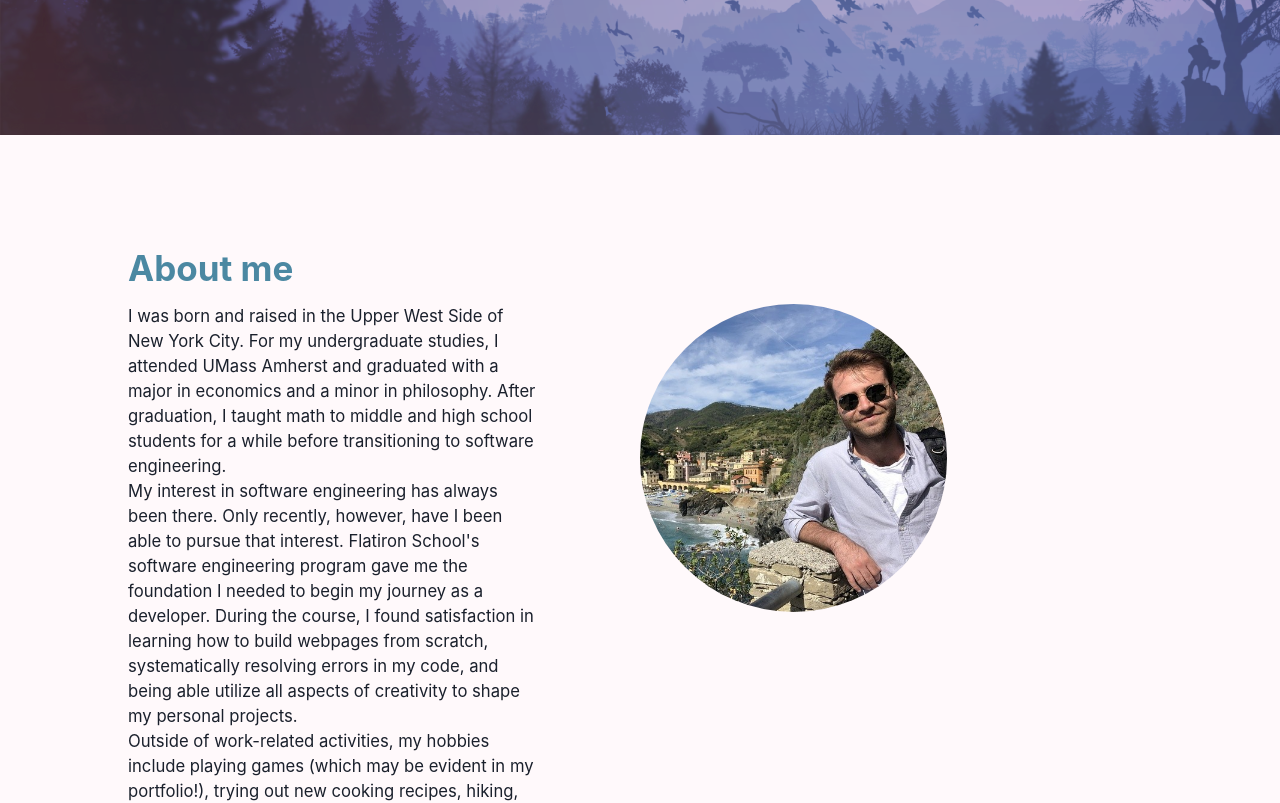
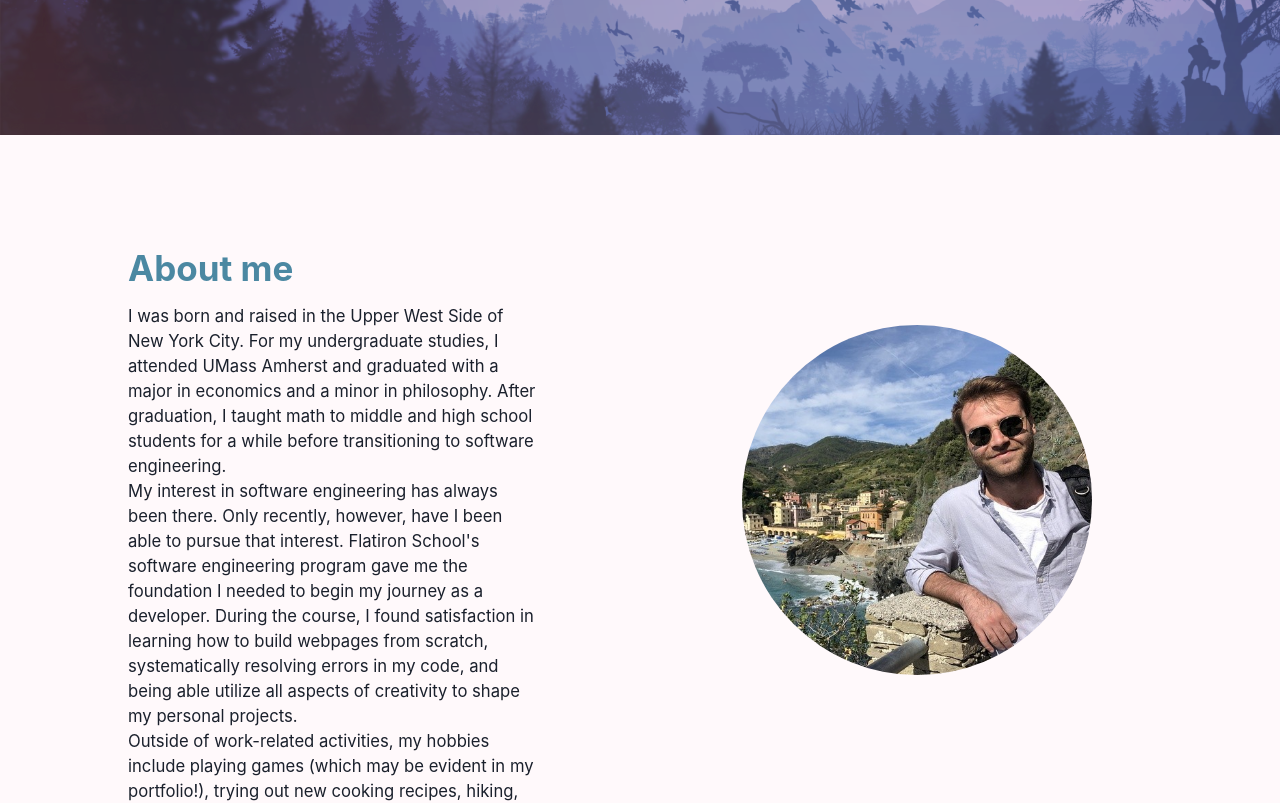
Before and after one commit to dylantoporek/portfolio-project, a React (Create React App) app: page / in a window 1280 px wide. Shown: the part 600-1403 px from the top of the page. Built offline with nearby package versions, Linux system fonts and the light colour scheme.

Commit message:
about scss removed fully

```diff
--- a/src/components/About/About.js
+++ b/src/components/About/About.js
@@ -1,15 +1,42 @@
 import React from "react";
-import '../About/index.scss'
 import selfPhoto from '../../images/photo.jpeg'
 import { Flex, Stack, Heading, Image, Text } from "@chakra-ui/react";
 
+
 function About(){
     return (
-        <Stack id='home-about'>
-            <Heading className='section-title' id='about-title'>About me</Heading>
-            <Flex id='home-about-container'>
+        <Stack
+        id='home-about'
+        position={'relative'}
+        justifySelf={'center'}
+        alignSelf={'center'}
+        width={'80%'}
+        top={'42%'}
+        flexDirection={'column'}
+        fontSize={'20px'}
+        zIndex={10}>
+            <Heading
+             className='section-title'
+             id='about-title'
+             position={'relative'}
+             fontSize={'35px'}
+             paddingBottom={'1%'}
+             top={'20%'}>
+                About me
+            </Heading>
 
-                <Flex id='home-about-text' flexDir={'column'}>
+            <Flex
+             id='home-about-container'
+             position={'relative'}
+             width={'100%'}
+             top={'20%'}>
+
+                <Flex
+                 id='home-about-text'
+                 flexDir={'column'}
+                 width={'50%'}
+                 fontSize={'smaller'}
+                 paddingRight={'10%'}>
                     <Text className='about-text-blurb'>
                         I was born and raised in the Upper West Side of New York City. For my undergraduate studies, I attended UMass Amherst and graduated with a major in economics and a minor in philosophy. After graduation, I taught math to middle and high school students for a while before transitioning to software engineering.
                     </Text>
@@ -22,7 +49,13 @@ function About(){
                     Outside of work-related activities, my hobbies include playing games (which may be evident in my portfolio!), trying out new cooking recipes, hiking, and spending time with my dog, Lily.
                     </Text>
                 </Flex>
-                <Image src={selfPhoto}/>
+                <Image
+                marginTop={'2%'}
+                marginLeft={'10%'}
+                h={350}
+                 w={350}
+                 borderRadius={'50%'}
+                 src={selfPhoto}/>
 
             </Flex>
 
--- a/src/components/About/index.scss
+++ /dev/null
@@ -1,51 +0,0 @@
-@import 'animate.css';
-
-
-// Screen larger than 1000px
-
-      #home-about{
-      position: relative;
-      justify-self: center;
-      align-self: center;
-      word-wrap: normal;
-      width: 80%;
-      top: 42%;
-      display: flex;
-      flex-direction: column;
-      justify-items: center;
-      align-items: center;
-      font-size: 20px;
-      z-index: 10;
-      }
-
-    #about-title{
-      position: relative;
-      font-size: 35px;
-      padding-bottom: 1%;
-      top:20%;
-    }
-    #home-about-container{
-      position: relative;
-      align-self: center;
-      display: flex;
-      flex-direction: row;
-      justify-content: flex-start;
-      align-items: flex-start;
-      width: 100%;
-      top: 20%;
-
-      img{
-          max-width: 30%;
-          border-radius: 50%;
-      }
-    }
-
-    #home-about-text{
-      position: relative;
-      align-self: flex-start;
-      width: 50%;
-      height: 100%;
-      font-size: smaller;
-      top: 0%;
-      padding-right: 10%;
-    }
```
